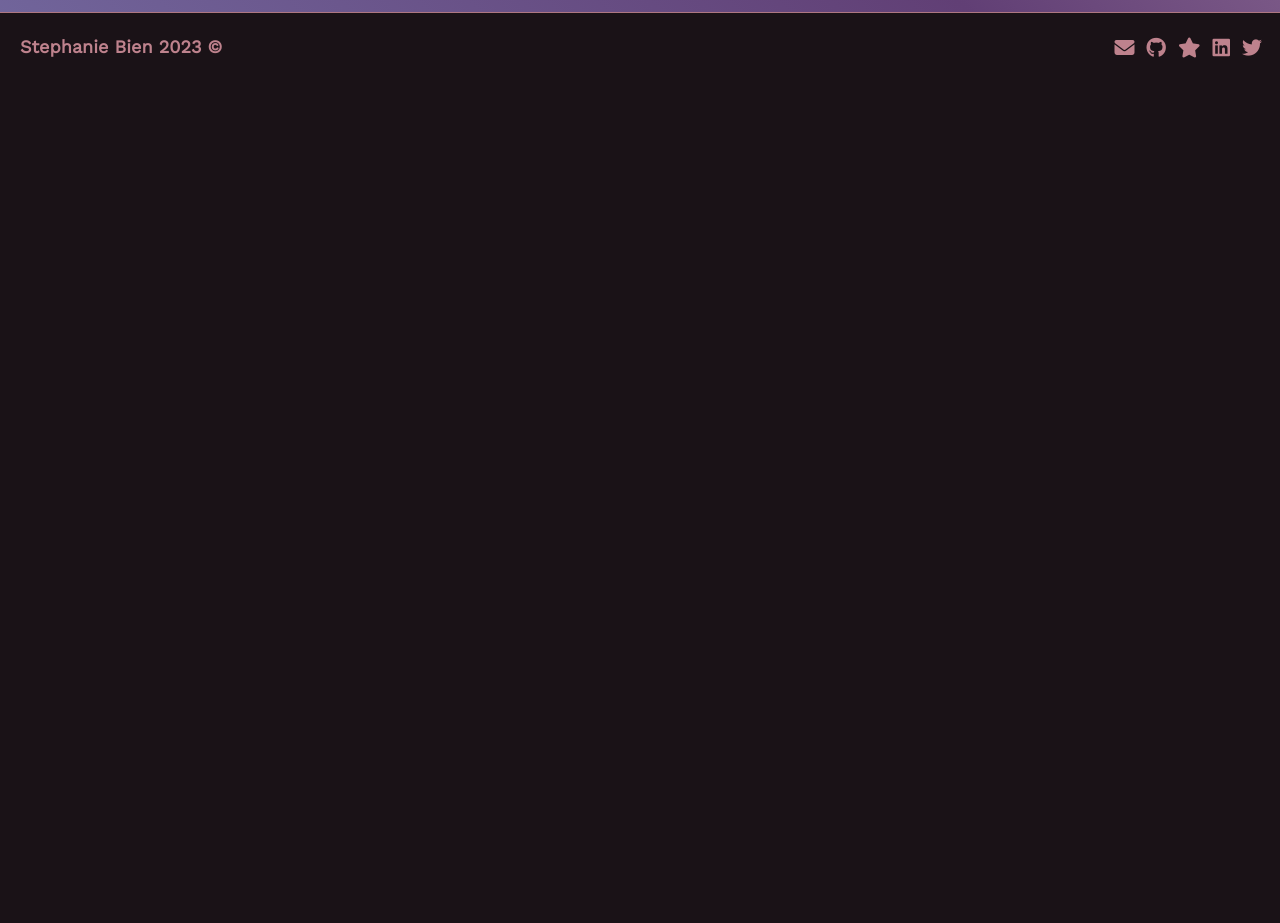
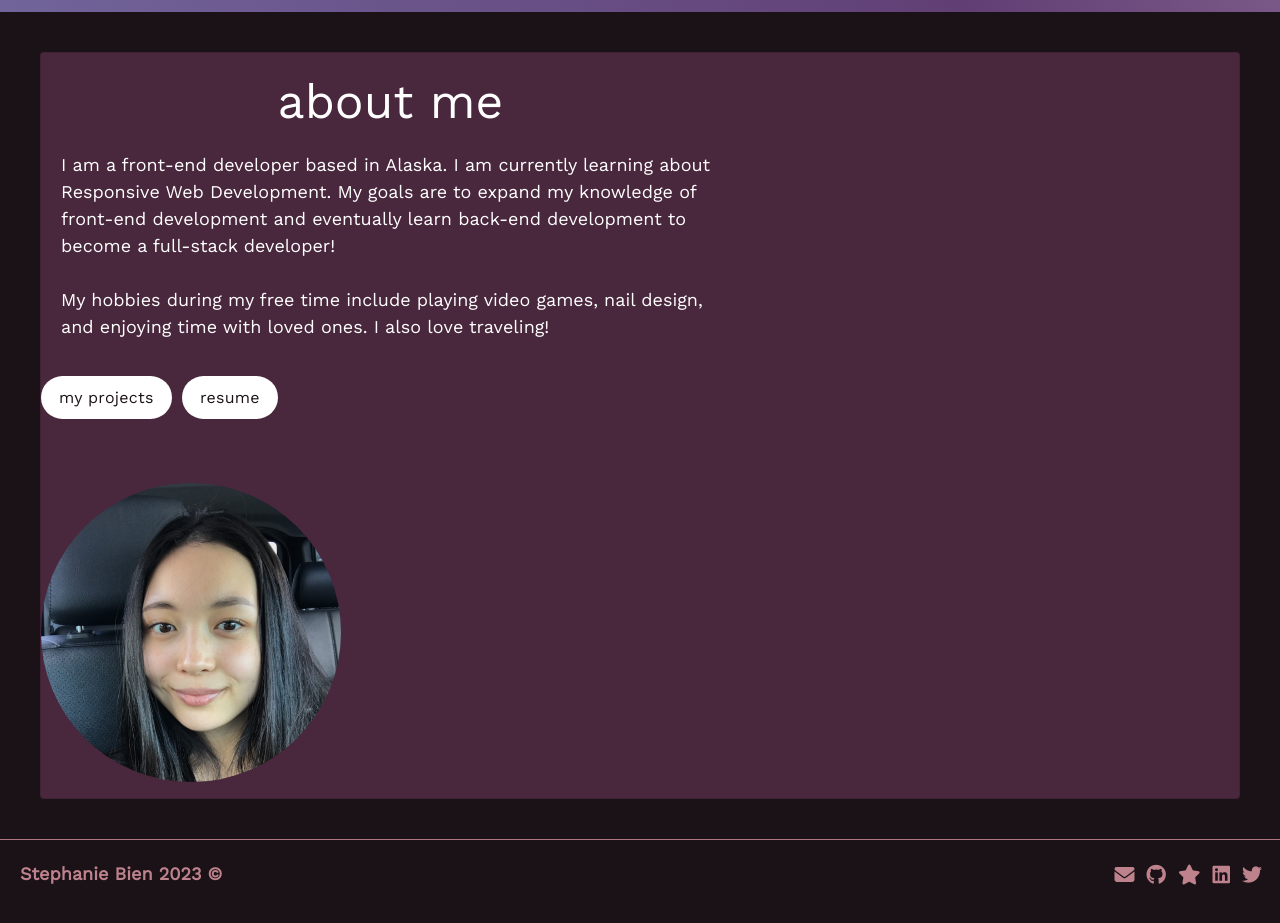
Before and after one commit to ssbien/sb-portfolio-2, a website: page about.html in a window 1280 px wide. Shown: the part 440-1363 px from the top of the page. Before the commit the page ends 800 px from the top, so only its background shows below. Drawn offline with nearby package versions, Linux system fonts and the light colour scheme.

Commit message:
worked on about page content

```diff
--- a/about.html
+++ b/about.html
@@ -79,6 +79,45 @@
       <h3 class="text-center sub-title">🇵🇭 Front-end developer based in USA</h3>
       <div class="container d-flex justify-content-center mt-5"></div>
     </div>
+    <!-- About Me -->
+    <div class="about-me-section">
+      <div class="about-text">
+        <div class="col-md-7">
+          <h2 class="about-header">about me</h2>
+          <p>
+            I am a front-end developer based in Alaska. I am currently learning
+            about Responsive Web Development. My goals are to expand my
+            knowledge of front-end development and eventually learn back-end
+            development to become a full-stack developer!
+            <br />
+            <br />
+            My hobbies during my free time include playing video games, nail
+            design, and enjoying time with loved ones. I also love traveling!
+          </p>
+          <a
+            href="projects.html"
+            class="btn btn-wht mb-5"
+            title="More About Me"
+            role="button"
+            >my projects</a
+          >
+          <a
+            href="/"
+            class="btn btn-wht mb-5"
+            title="More About Me"
+            role="button"
+            >resume</a
+          >
+        </div>
+        <div class="col-md-3 text-center">
+          <img
+            class="img-fluid mt-3 mb-3 about-image"
+            src="images/steph-pic.JPG"
+            alt="Photo of Stephanie"
+          />
+        </div>
+      </div>
+    </div>
     <!-- Footer -->
     <hr class="footer-line" />
     <div class="row">
--- a/style.css
+++ b/style.css
@@ -248,6 +248,14 @@ img {
   font-weight: 600;
 }
 
+.about-me-section {
+  padding: 40px;
+}
+
+.about-header {
+  padding-top: 20px;
+}
+
 div .social-icons a {
   font-size: 20px;
   margin: 20px 6px;
```
Also changed, not shown: index.html (+1 -1 lines), 1 other file.
